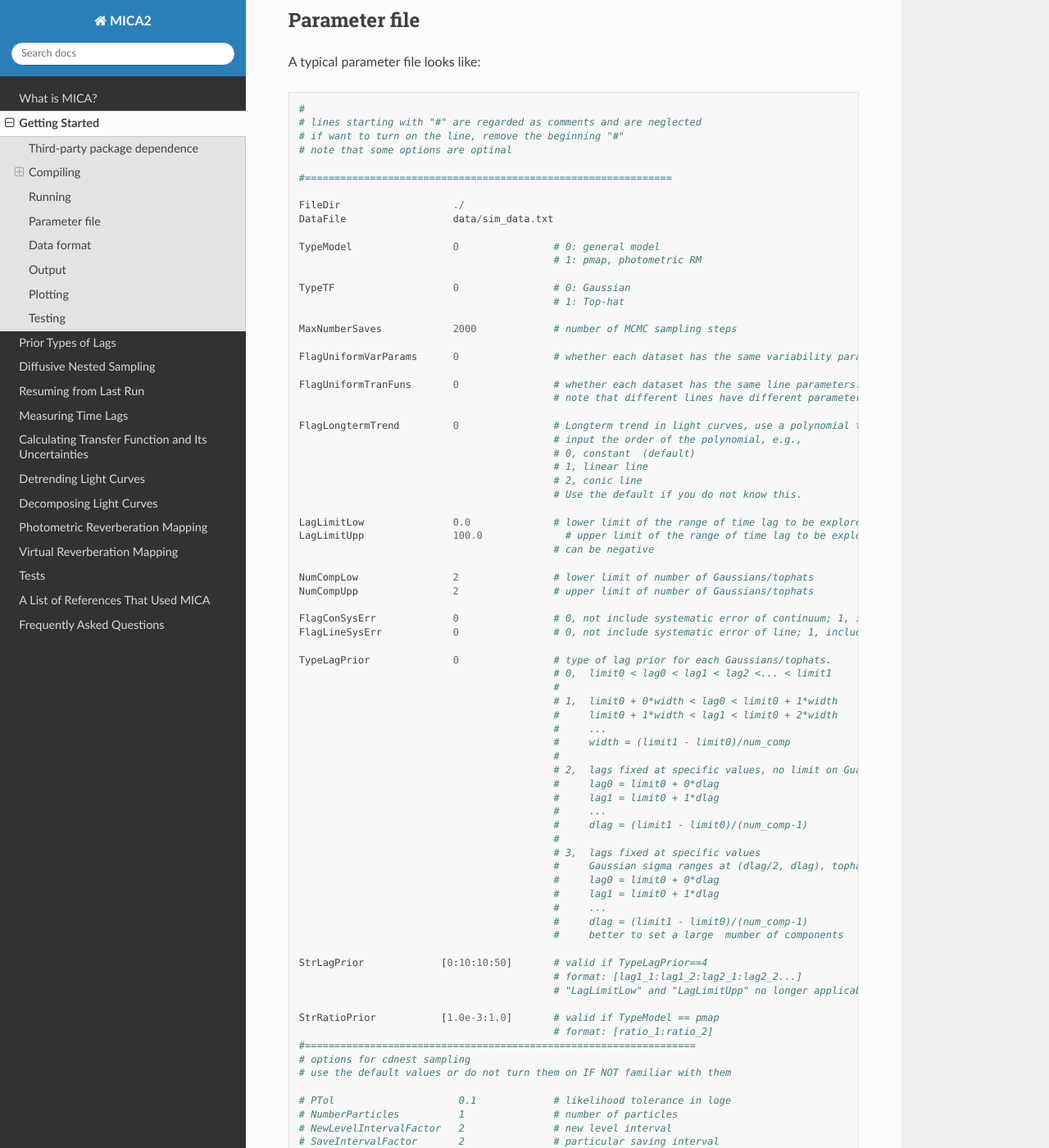
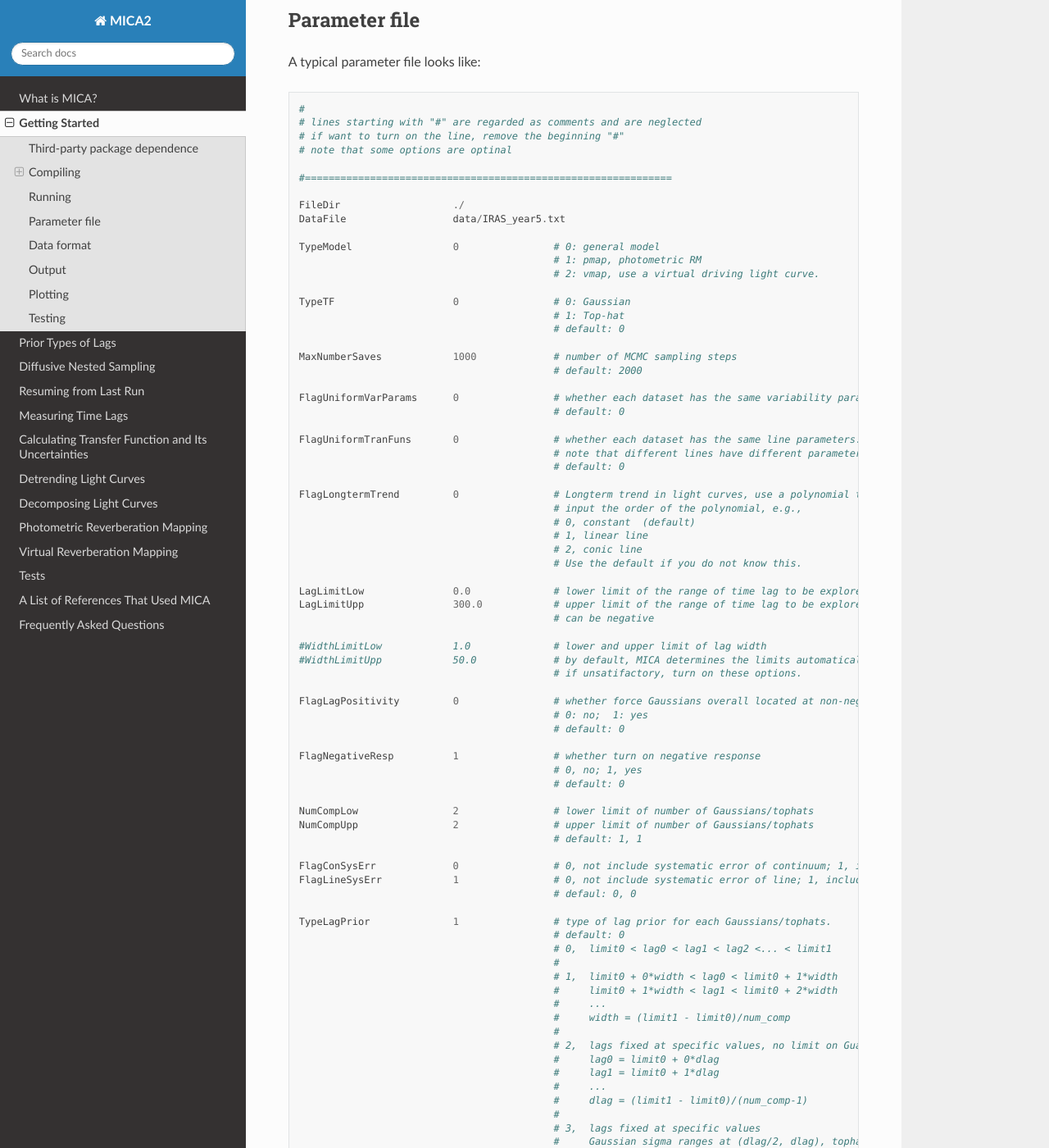
Before and after one commit to LiyrAstroph/MICA2, a Sphinx documentation site: the page built from docs/getting_started.rst, in a window 1280 px wide and 1400 px high, scrolled down 2032 px. Shown: the whole window at 82% size. Built offline with Sphinx 7.4.7 and the Read the Docs theme 2.0.0, drawn with Linux system fonts in a browser that asks for light colours; some of the changed text lies outside the part shown.

Commit message:
add resp_input argument to plot_results; update docs; adjust prior tyoe for amplitude when there is negative response.

```diff
--- a/docs/getting_started.rst
+++ b/docs/getting_started.rst
@@ -109,20 +109,25 @@ A typical parameter file looks like::
   #==============================================================
 
   FileDir                   ./
-  DataFile                  data/sim_data.txt
+  DataFile                  data/IRAS_year5.txt
 
   TypeModel                 0                # 0: general model
                                              # 1: pmap, photometric RM
+                                             # 2: vmap, use a virtual driving light curve.
 
   TypeTF                    0                # 0: Gaussian
                                              # 1: Top-hat
+                                             # default: 0
 
-  MaxNumberSaves            2000             # number of MCMC sampling steps
+  MaxNumberSaves            1000             # number of MCMC sampling steps
+                                             # default: 2000
 
   FlagUniformVarParams      0                # whether each dataset has the same variability parameters
+                                             # default: 0
 
   FlagUniformTranFuns       0                # whether each dataset has the same line parameters.
                                              # note that different lines have different parameters.
+                                             # default: 0
 
   FlagLongtermTrend         0                # Longterm trend in light curves, use a polynomial to fit
                                              # input the order of the polynomial, e.g.,
@@ -132,16 +137,31 @@ A typical parameter file looks like::
                                              # Use the default if you do not know this.
 
   LagLimitLow               0.0              # lower limit of the range of time lag to be explored
-  LagLimitUpp               100.0              # upper limit of the range of time lag to be explored
+  LagLimitUpp               300.0            # upper limit of the range of time lag to be explored
                                              # can be negative
+
+  #WidthLimitLow            1.0              # lower and upper limit of lag width
+  #WidthLimitUpp            50.0             # by default, MICA determines the limits automatically.
+                                             # if unsatifactory, turn on these options.
+
+  FlagLagPositivity         0                # whether force Gaussians overall located at non-negative lags
+                                             # 0: no;  1: yes
+                                             # default: 0
+
+  FlagNegativeResp          1                # whether turn on negative response
+                                             # 0, no; 1, yes
+                                             # default: 0
 
   NumCompLow                2                # lower limit of number of Gaussians/tophats
   NumCompUpp                2                # upper limit of number of Gaussians/tophats
+                                             # default: 1, 1
 
   FlagConSysErr             0                # 0, not include systematic error of continuum; 1, include
-  FlagLineSysErr            0                # 0, not include systematic error of line; 1, include
+  FlagLineSysErr            1                # 0, not include systematic error of line; 1, include
+                                             # defaul: 0, 0
 
-  TypeLagPrior              0                # type of lag prior for each Gaussians/tophats.
+  TypeLagPrior              1                # type of lag prior for each Gaussians/tophats.
+                                             # default: 0
                                              # 0,  limit0 < lag0 < lag1 < lag2 <... < limit1
                                              #
                                              # 1,  limit0 + 0*width < lag0 < limit0 + 1*width
@@ -162,13 +182,18 @@ A typical parameter file looks like::
                                              #     ...
                                              #     dlag = (limit1 - limit0)/(num_comp-1)
                                              #     better to set a large  mumber of components
+                                             #
+                                             # 4,  user specified with "StrLagPrior"
 
   StrLagPrior             [0:10:10:50]       # valid if TypeLagPrior==4
                                              # format: [lag1_1:lag1_2:lag2_1:lag2_2...]
                                              # "LagLimitLow" and "LagLimitUpp" no longer applicable
 
-  StrRatioPrior           [1.0e-3:1.0]       # valid if TypeModel == pmap
+  StrRatioPrior           [1.0e-3:1.0]       # the response ratio of 2nd to 1st component
+                                             # valid if TypeModel == 1 (pmap)
                                              # format: [ratio_1:ratio_2]
+                                             # default: [1.0e-3:1.0]
+
   #==================================================================
   # options for cdnest sampling
   # use the default values or do not turn them on IF NOT familiar with them
```
Also changed, not shown: 4 other files.
